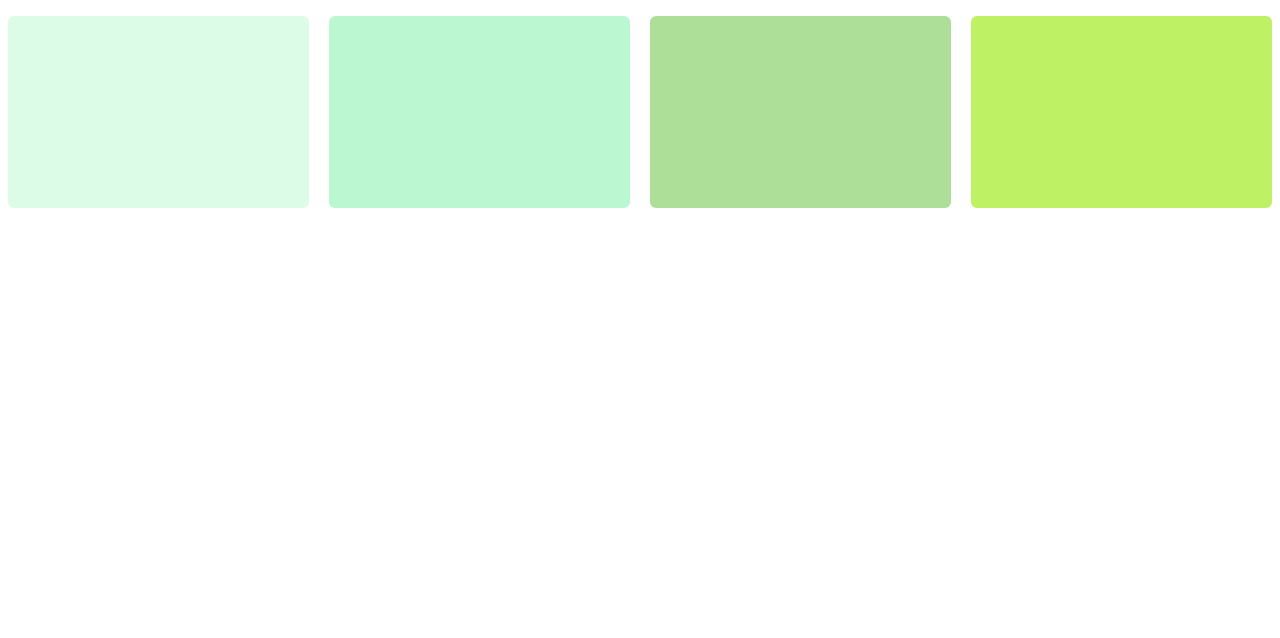
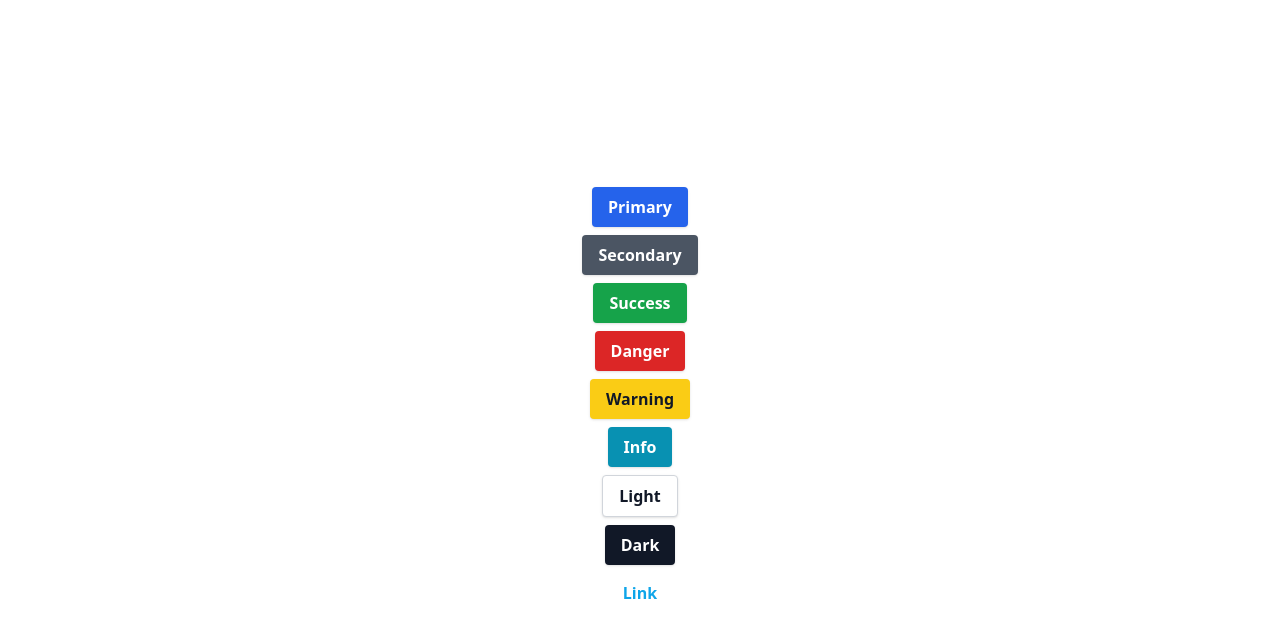
Before and after one commit to Mohammadiko33/LearnTailwind, a React (Vite) app: page / in a window 1280 px wide. Shown: the top 638 px of the page. Built offline with nearby package versions, Linux system fonts and the light colour scheme.

Commit message:
add episode 10

```diff
--- /dev/null
+++ b/src/Episodes/E10.jsx
@@ -0,0 +1,19 @@
+import React from "react";
+
+const E10 = () => {
+  return (
+    <div className="fullCenterCol gap-2">
+      <button type="button" class="btn btn-primary">Primary</button>
+      <button type="button" class="btn btn-secondary">Secondary</button>
+      <button type="button" class="btn btn-success">Success</button>
+      <button type="button" class="btn btn-danger">Danger</button>
+      <button type="button" class="btn btn-warning">Warning</button>
+      <button type="button" class="btn btn-info">Info</button>
+      <button type="button" class="btn btn-light">Light</button>
+      <button type="button" class="btn btn-dark">Dark</button>
+      <button type="button" class="btn btn-link">Link</button>
+    </div>
+  );
+};
+
+export default E10;
--- a/src/index.css
+++ b/src/index.css
@@ -554,12 +554,271 @@ video {
   display: none;
 }
 
+.btn {
+  display: inline-block;
+  border-radius: 0.25rem;
+  padding-left: 1rem;
+  padding-right: 1rem;
+  padding-top: 0.5rem;
+  padding-bottom: 0.5rem;
+  font-weight: 600;
+  --tw-shadow: 0 1px 3px 0 rgb(0 0 0 / 0.1), 0 1px 2px -1px rgb(0 0 0 / 0.1);
+  --tw-shadow-colored: 0 1px 3px 0 var(--tw-shadow-color), 0 1px 2px -1px var(--tw-shadow-color);
+  box-shadow: var(--tw-ring-offset-shadow, 0 0 #0000), var(--tw-ring-shadow, 0 0 #0000), var(--tw-shadow);
+  transition-property: color, background-color, border-color, text-decoration-color, fill, stroke;
+  transition-timing-function: cubic-bezier(0.4, 0, 0.2, 1);
+  transition-duration: 200ms;
+}
+
+.btn:focus {
+  outline: 2px solid transparent;
+  outline-offset: 2px;
+  --tw-ring-offset-shadow: var(--tw-ring-inset) 0 0 0 var(--tw-ring-offset-width) var(--tw-ring-offset-color);
+  --tw-ring-shadow: var(--tw-ring-inset) 0 0 0 calc(2px + var(--tw-ring-offset-width)) var(--tw-ring-color);
+  box-shadow: var(--tw-ring-offset-shadow), var(--tw-ring-shadow), var(--tw-shadow, 0 0 #0000);
+  --tw-ring-offset-width: 2px;
+}
+
+.btn-primary {
+  --tw-bg-opacity: 1;
+  background-color: rgb(37 99 235 / var(--tw-bg-opacity, 1));
+  --tw-text-opacity: 1;
+  color: rgb(255 255 255 / var(--tw-text-opacity, 1));
+}
+
+.btn-primary:hover {
+  --tw-bg-opacity: 1;
+  background-color: rgb(29 78 216 / var(--tw-bg-opacity, 1));
+}
+
+.btn-primary:focus {
+  --tw-ring-opacity: 1;
+  --tw-ring-color: rgb(96 165 250 / var(--tw-ring-opacity, 1));
+}
+
+.btn-primary:active {
+  --tw-bg-opacity: 1;
+  background-color: rgb(30 64 175 / var(--tw-bg-opacity, 1));
+}
+
+.btn-secondary {
+  --tw-bg-opacity: 1;
+  background-color: rgb(75 85 99 / var(--tw-bg-opacity, 1));
+  --tw-text-opacity: 1;
+  color: rgb(255 255 255 / var(--tw-text-opacity, 1));
+}
+
+.btn-secondary:hover {
+  --tw-bg-opacity: 1;
+  background-color: rgb(55 65 81 / var(--tw-bg-opacity, 1));
+}
+
+.btn-secondary:focus {
+  --tw-ring-opacity: 1;
+  --tw-ring-color: rgb(156 163 175 / var(--tw-ring-opacity, 1));
+}
+
+.btn-secondary:active {
+  --tw-bg-opacity: 1;
+  background-color: rgb(31 41 55 / var(--tw-bg-opacity, 1));
+}
+
+.btn-success {
+  --tw-bg-opacity: 1;
+  background-color: rgb(22 163 74 / var(--tw-bg-opacity, 1));
+  --tw-text-opacity: 1;
+  color: rgb(255 255 255 / var(--tw-text-opacity, 1));
+}
+
+.btn-success:hover {
+  --tw-bg-opacity: 1;
+  background-color: rgb(21 128 61 / var(--tw-bg-opacity, 1));
+}
+
+.btn-success:focus {
+  --tw-ring-opacity: 1;
+  --tw-ring-color: rgb(74 222 128 / var(--tw-ring-opacity, 1));
+}
+
+.btn-success:active {
+  --tw-bg-opacity: 1;
+  background-color: rgb(22 101 52 / var(--tw-bg-opacity, 1));
+}
+
+.btn-danger {
+  --tw-bg-opacity: 1;
+  background-color: rgb(220 38 38 / var(--tw-bg-opacity, 1));
+  --tw-text-opacity: 1;
+  color: rgb(255 255 255 / var(--tw-text-opacity, 1));
+}
+
+.btn-danger:hover {
+  --tw-bg-opacity: 1;
+  background-color: rgb(185 28 28 / var(--tw-bg-opacity, 1));
+}
+
+.btn-danger:focus {
+  --tw-ring-opacity: 1;
+  --tw-ring-color: rgb(248 113 113 / var(--tw-ring-opacity, 1));
+}
+
+.btn-danger:active {
+  --tw-bg-opacity: 1;
+  background-color: rgb(153 27 27 / var(--tw-bg-opacity, 1));
+}
+
+.btn-warning {
+  --tw-bg-opacity: 1;
+  background-color: rgb(250 204 21 / var(--tw-bg-opacity, 1));
+  --tw-text-opacity: 1;
+  color: rgb(17 24 39 / var(--tw-text-opacity, 1));
+}
+
+.btn-warning:hover {
+  --tw-bg-opacity: 1;
+  background-color: rgb(234 179 8 / var(--tw-bg-opacity, 1));
+}
+
+.btn-warning:focus {
+  --tw-ring-opacity: 1;
+  --tw-ring-color: rgb(253 224 71 / var(--tw-ring-opacity, 1));
+}
+
+.btn-warning:active {
+  --tw-bg-opacity: 1;
+  background-color: rgb(202 138 4 / var(--tw-bg-opacity, 1));
+}
+
+.btn-info {
+  --tw-bg-opacity: 1;
+  background-color: rgb(8 145 178 / var(--tw-bg-opacity, 1));
+  --tw-text-opacity: 1;
+  color: rgb(255 255 255 / var(--tw-text-opacity, 1));
+}
+
+.btn-info:hover {
+  --tw-bg-opacity: 1;
+  background-color: rgb(14 116 144 / var(--tw-bg-opacity, 1));
+}
+
+.btn-info:focus {
+  --tw-ring-opacity: 1;
+  --tw-ring-color: rgb(34 211 238 / var(--tw-ring-opacity, 1));
+}
+
+.btn-info:active {
+  --tw-bg-opacity: 1;
+  background-color: rgb(21 94 117 / var(--tw-bg-opacity, 1));
+}
+
+.btn-light {
+  border-width: 1px;
+  --tw-border-opacity: 1;
+  border-color: rgb(209 213 219 / var(--tw-border-opacity, 1));
+  --tw-bg-opacity: 1;
+  background-color: rgb(255 255 255 / var(--tw-bg-opacity, 1));
+  --tw-text-opacity: 1;
+  color: rgb(17 24 39 / var(--tw-text-opacity, 1));
+}
+
+.btn-light:hover {
+  --tw-bg-opacity: 1;
+  background-color: rgb(243 244 246 / var(--tw-bg-opacity, 1));
+}
+
+.btn-light:focus {
+  --tw-ring-opacity: 1;
+  --tw-ring-color: rgb(229 231 235 / var(--tw-ring-opacity, 1));
+}
+
+.btn-light:active {
+  --tw-bg-opacity: 1;
+  background-color: rgb(229 231 235 / var(--tw-bg-opacity, 1));
+}
+
+.btn-dark {
+  --tw-bg-opacity: 1;
+  background-color: rgb(17 24 39 / var(--tw-bg-opacity, 1));
+  --tw-text-opacity: 1;
+  color: rgb(255 255 255 / var(--tw-text-opacity, 1));
+}
+
+.btn-dark:hover {
+  --tw-bg-opacity: 1;
+  background-color: rgb(31 41 55 / var(--tw-bg-opacity, 1));
+}
+
+.btn-dark:focus {
+  --tw-ring-opacity: 1;
+  --tw-ring-color: rgb(55 65 81 / var(--tw-ring-opacity, 1));
+}
+
+.btn-dark:active {
+  --tw-bg-opacity: 1;
+  background-color: rgb(0 0 0 / var(--tw-bg-opacity, 1));
+}
+
+.btn-link {
+  background-color: transparent;
+  --tw-text-opacity: 1;
+  color: rgb(14 165 233 / var(--tw-text-opacity, 1));
+  --tw-shadow: 0 0 #0000;
+  --tw-shadow-colored: 0 0 #0000;
+  box-shadow: var(--tw-ring-offset-shadow, 0 0 #0000), var(--tw-ring-shadow, 0 0 #0000), var(--tw-shadow);
+}
+
+.btn-link:hover {
+  --tw-text-opacity: 1;
+  color: rgb(30 64 175 / var(--tw-text-opacity, 1));
+  text-decoration-line: underline;
+}
+
+.btn-link:focus {
+  --tw-ring-opacity: 1;
+  --tw-ring-color: rgb(96 165 250 / var(--tw-ring-opacity, 1));
+}
+
+.btn-link:active {
+  --tw-text-opacity: 1;
+  color: rgb(30 58 138 / var(--tw-text-opacity, 1));
+}
+
 .container {
   width: 100%;
   margin-right: auto;
   margin-left: auto;
   padding-right: .5rem;
   padding-left: .5rem;
+}
+
+@media (min-width: 640px) {
+  .container {
+    max-width: 640px;
+  }
+}
+
+@media (min-width: 768px) {
+  .container {
+    max-width: 768px;
+  }
+}
+
+@media (min-width: 1024px) {
+  .container {
+    max-width: 1024px;
+  }
+}
+
+@media (min-width: 1280px) {
+  .container {
+    max-width: 1280px;
+  }
+}
+
+@media (min-width: 1536px) {
+  .container {
+    max-width: 1536px;
+  }
 }
 
 .mx-auto {
@@ -649,6 +908,10 @@ video {
 
 .justify-center {
   justify-content: center;
+}
+
+.gap-2 {
+  gap: 0.5rem;
 }
 
 .gap-4 {
@@ -828,51 +1091,17 @@ video {
   color: rgb(255 255 255 / var(--tw-text-opacity, 1));
 }
 
-@media (max-width: 1280px) {
-  .xl\:w-3\/4 {
-    width: 75%;
-  }
-}
-
-@media (max-width: 992px) {
-  .lg\:grid-cols-4 {
-    grid-template-columns: repeat(4, minmax(0, 1fr));
-  }
-
-  .lg\:grid-cols-3 {
-    grid-template-columns: repeat(3, minmax(0, 1fr));
-  }
-}
-
-@media (max-width: 768px) {
-  .md\:w-auto {
-    width: auto;
-  }
-
-  .md\:flex-grow {
-    flex-grow: 1;
-  }
-
-  .md\:grid-cols-3 {
-    grid-template-columns: repeat(3, minmax(0, 1fr));
-  }
-
-  .md\:grid-cols-2 {
-    grid-template-columns: repeat(2, minmax(0, 1fr));
-  }
-}
-
-@media (max-width: 576px) {
+@media (min-width: 640px) {
   .sm\:w-64 {
     width: 16rem;
   }
 
+  .sm\:grid-cols-1 {
+    grid-template-columns: repeat(1, minmax(0, 1fr));
+  }
+
   .sm\:grid-cols-2 {
     grid-template-columns: repeat(2, minmax(0, 1fr));
-  }
-
-  .sm\:grid-cols-1 {
-    grid-template-columns: repeat(1, minmax(0, 1fr));
   }
 
   .sm\:flex-row {
@@ -883,3 +1112,43 @@ video {
     flex-wrap: wrap;
   }
 }
+
+@media (min-width: 768px) {
+  .md\:w-auto {
+    width: auto;
+  }
+
+  .md\:flex-grow {
+    flex-grow: 1;
+  }
+
+  .md\:grid-cols-2 {
+    grid-template-columns: repeat(2, minmax(0, 1fr));
+  }
+
+  .md\:grid-cols-3 {
+    grid-template-columns: repeat(3, minmax(0, 1fr));
+  }
+}
+
+@media (min-width: 1024px) {
+  .lg\:grid-cols-3 {
+    grid-template-columns: repeat(3, minmax(0, 1fr));
+  }
+
+  .lg\:grid-cols-4 {
+    grid-template-columns: repeat(4, minmax(0, 1fr));
+  }
+}
+
+@media (min-width: 1280px) {
+  .xl\:w-3\/4 {
+    width: 75%;
+  }
+}
+
+@media (min-width: 1536px) {
+  .\32xl\:w-1\/3 {
+    width: 33.333333%;
+  }
+}
--- a/src/main.jsx
+++ b/src/main.jsx
@@ -3,7 +3,7 @@ import { createRoot } from 'react-dom/client'
 import "./styles/reset.css"
 import './index.css'
 import "./styles/flexbox-utility-classes.css"
-import App from './Episodes/E9'
+import App from './Episodes/E10'
 
 createRoot(document.getElementById('root')).render(
   <StrictMode>
--- a/src/styles/App.css
+++ b/src/styles/App.css
@@ -1,3 +1,36 @@
 @tailwind base;
 @tailwind components;
 @tailwind utilities;
+
+@layer base {
+  .btn {
+    @apply inline-block px-4 py-2 rounded font-semibold shadow transition-colors duration-200 focus:outline-none focus:ring-2 focus:ring-offset-2;
+  }
+  .btn-primary {
+    @apply bg-blue-600 text-white hover:bg-blue-700 focus:ring-blue-400 active:bg-blue-800;
+  }
+  .btn-secondary {
+    @apply bg-gray-600 text-white hover:bg-gray-700 focus:ring-gray-400 active:bg-gray-800;
+  }
+  .btn-success {
+    @apply bg-green-600 text-white hover:bg-green-700 focus:ring-green-400 active:bg-green-800;
+  }
+  .btn-danger {
+    @apply bg-red-600 text-white hover:bg-red-700 focus:ring-red-400 active:bg-red-800;
+  }
+  .btn-warning {
+    @apply bg-yellow-400 text-gray-900 hover:bg-yellow-500 focus:ring-yellow-300 active:bg-yellow-600;
+  }
+  .btn-info {
+    @apply bg-cyan-600 text-white hover:bg-cyan-700 focus:ring-cyan-400 active:bg-cyan-800;
+  }
+  .btn-light {
+    @apply bg-white text-gray-900 border border-gray-300 hover:bg-gray-100 focus:ring-gray-200 active:bg-gray-200;
+  }
+  .btn-dark {
+    @apply bg-gray-900 text-white hover:bg-gray-800 focus:ring-gray-700 active:bg-black;
+  }
+  .btn-link {
+    @apply bg-transparent text-sky-500 hover:underline hover:text-blue-800 focus:ring-blue-400 active:text-blue-900 shadow-none;
+  }
+}
--- a/src/styles/flexbox-utility-classes.css
+++ b/src/styles/flexbox-utility-classes.css
@@ -20,14 +20,14 @@
   align-items: center;
   justify-content: space-between;
 }
-/* .fullCenter {
+.fullCenter {
   height: 100vh;
   display: flex;
   justify-content: center;
   align-items: center;
-} */
+}
 
-.fullCenterColumn {
+.fullCenterCol {
   height: 100vh;
   display: flex;
   flex-direction: column;
--- a/tailwind.config.js
+++ b/tailwind.config.js
@@ -6,12 +6,6 @@ export default {
       center: true,
       padding: '.5rem',
     },
-    screens: {
-      "xl": {"max": "1280px"},
-      "lg": {"max": "992px"},
-      "md": {"max": "768px"},
-      "sm": {"max": "576px"},
-    },
     extend: {},
   },
   plugins: [],
```
